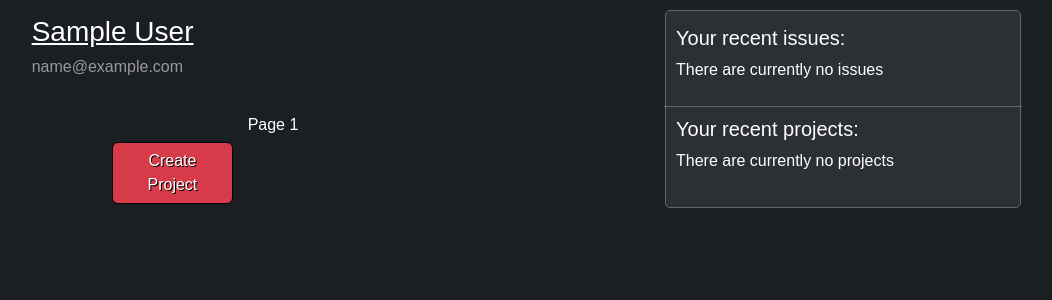
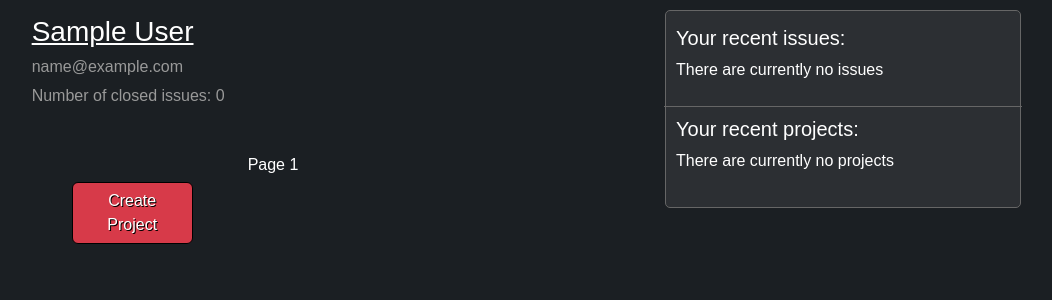
Before and after one commit to chondosha1234/issue_tracker, a Django app: a page that uses templates/user_home.html in a window 1280 px wide. Shown: the part 60-360 px from the top of the page, without its empty margins (177-1229 px from the left). Run offline with Django 3.2, Linux system fonts and the light colour scheme; a user stored in the database is signed in; tables that the repository leaves empty hold one stand-in row (values such as "Sample post").

Commit message:
fixed bugs / added features to open/close functionality

```diff
--- a/issues/models.py
+++ b/issues/models.py
@@ -47,6 +47,7 @@ class Issue(models.Model):
     visits = models.IntegerField(default=0)
     last_visit = models.DateTimeField(auto_now=True)
     assigned_users = models.ManyToManyField(User, related_name='issues_assigned')
+    closed_by = models.ForeignKey(User, on_delete=models.SET_NULL, related_name='closed_issues', default=None, null=True, blank=True)
 
     class Meta:
         ordering = ('-visits', '-created_on', 'issue_status', 'priority')
--- a/issues/static/issue_styling.css
+++ b/issues/static/issue_styling.css
@@ -10,7 +10,7 @@ body {
   text-decoration: underline;
 }
 
-.user-email {
+.user-info {
   color: #999999;
 }
 
@@ -72,7 +72,7 @@ input.comment-link {
   list-style-type: none;
   margin: 0;
   padding: 0;
-  background-color: #2c2f33;
+  background-color: #1B1F23;
   color: #ffffff;
   border-color: #808080 !important;
 }
--- a/issues/views.py
+++ b/issues/views.py
@@ -411,6 +411,7 @@ def open_issue(request, issue_id):
     if request.method == 'POST':
         if issue.issue_status == 'Closed' and user in issue.assigned_users.all():
             issue.issue_status = 'Open'
+            issue.closed_by = None
             issue.save()
             return redirect('issues:issue_details', issue_id=issue.id)
 
@@ -424,6 +425,7 @@ def close_issue(request, issue_id):
     if request.method == 'POST':
         if issue.issue_status == 'Open' and user in issue.assigned_users.all():
             issue.issue_status = 'Closed'
+            issue.closed_by = user
             issue.save()
             return redirect('issues:issue_details', issue_id=issue.id)
 
--- a/templates/issue_details.html
+++ b/templates/issue_details.html
@@ -24,7 +24,7 @@
                 <p>Priority: <span style="color:green">{{ issue.priority }}</span></p>
               {% endif %}
             {% else %}
-              <p>Status: <span style="color: red;">{{ issue.issue_status }}</span>
+              <p>Status: <span style="color: red;">{{ issue.issue_status }}</span> -- Closed by: {{ issue.closed_by }}</p>
             {% endif %}
           </div>
           <div class='item-dates'>
--- a/templates/issue_list.html
+++ b/templates/issue_list.html
@@ -47,7 +47,7 @@
                 <p>Priority: <span style="color:green">{{ issue.priority }}</span></p>
               {% endif %}
             {% else %}
-              <p>Status: <span style="color: red;">{{ issue.issue_status }}</span>
+              <p>Status: <span style="color: red;">{{ issue.issue_status }}</span> -- Closed by: {{ issue.closed_by }}</p>
             {% endif %}
           </div>
           <div class="item-dates">
--- a/templates/project_details.html
+++ b/templates/project_details.html
@@ -35,7 +35,7 @@
                   <p>Priority: <span style="color:green">{{ issue.priority }}</span></p>
                 {% endif %}
               {% else %}
-                <p>Status: <span style="color: red;">{{ issue.issue_status }}</span>
+                <p>Status: <span style="color: red;">{{ issue.issue_status }}</span> -- Closed by: {{ issue.closed_by }}</p>
               {% endif %}
             </div>
             <div class="item-dates">
--- a/templates/user_home.html
+++ b/templates/user_home.html
@@ -6,9 +6,10 @@
 {% block body_content %}
   <div class="row">
     <div class="col-md-8 offset-md-2">
+      <h3 class="username">{{ user.name }}</h3>
       <div class="user-info">
-        <h3 class="username">{{ user.name }}</h3>
-        <h6 class="user-email">{{ user.email }}</h6>
+        <h6>{{ user.email }}</h6>
+        <p>Number of closed issues: {{ user.closed_issues.count }}
       </div>
     </div>
   </div>
@@ -36,7 +37,7 @@
 
   <div class="row">
     <div class="col-md-8 offset-md-2">
-      <div class="col-md-3 offset-md-2">
+      <div class="col-md-3 offset-md-1">
         <a class="btn btn-info right mr-2" href="{% url 'issues:create_project' %}">Create Project</a>
       </div>
     </div>
```
Also changed, not shown: issues/tests/test_views.py (+60 -0 lines), issues/migrations/0005_issue_closed_by.py (added).
